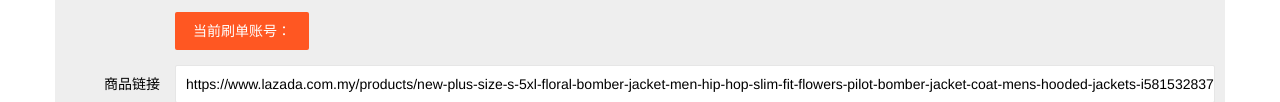
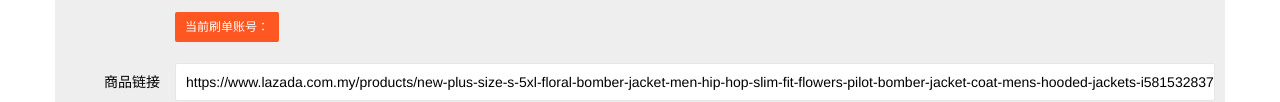
Before and after one commit to igsnow/lazada-order, a website: page public/index.html in a window 1280 px wide. Shown: the part 352-454 px from the top of the page. Drawn offline with nearby package versions, Linux system fonts and the light colour scheme; no server answers.

Commit message:
优化样式

```diff
--- a/public/index.html
+++ b/public/index.html
@@ -56,7 +56,7 @@
         </div>
         <div class="layui-form-item">
             <div class="layui-input-block">
-                <a class="layui-btn layui-btn-danger">当前刷单账号：</a>
+                <a class="layui-btn layui-btn-danger layui-btn-sm">当前刷单账号：</a>
                 <span class="curAccount"></span>
             </div>
         </div>
```
Also changed, not shown: 1 other file.
